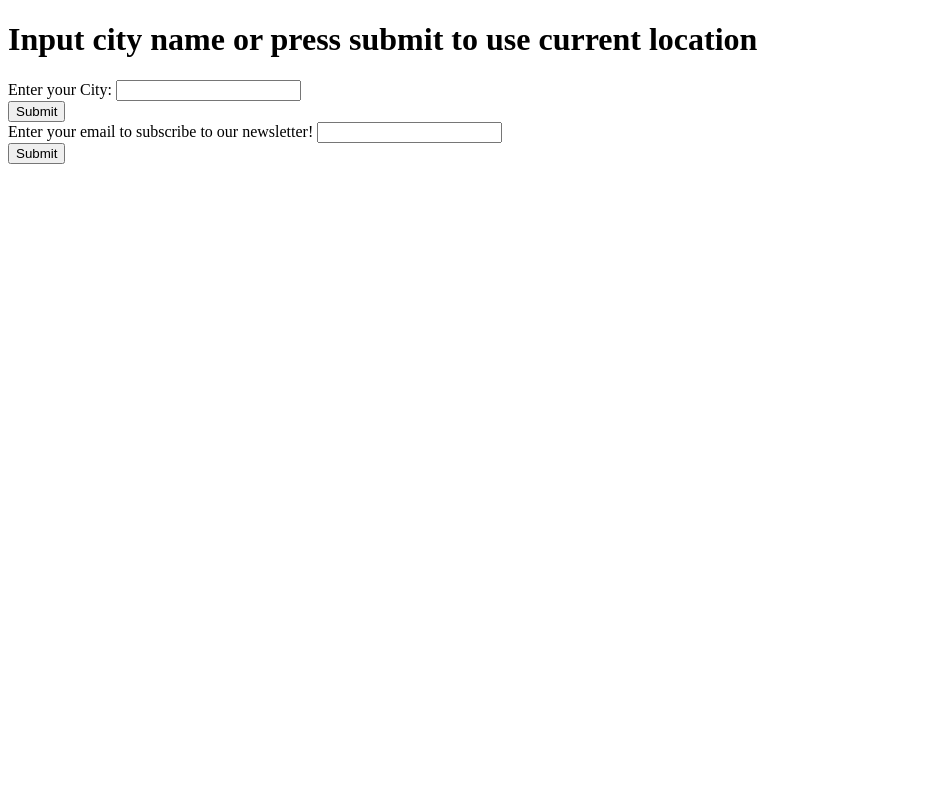
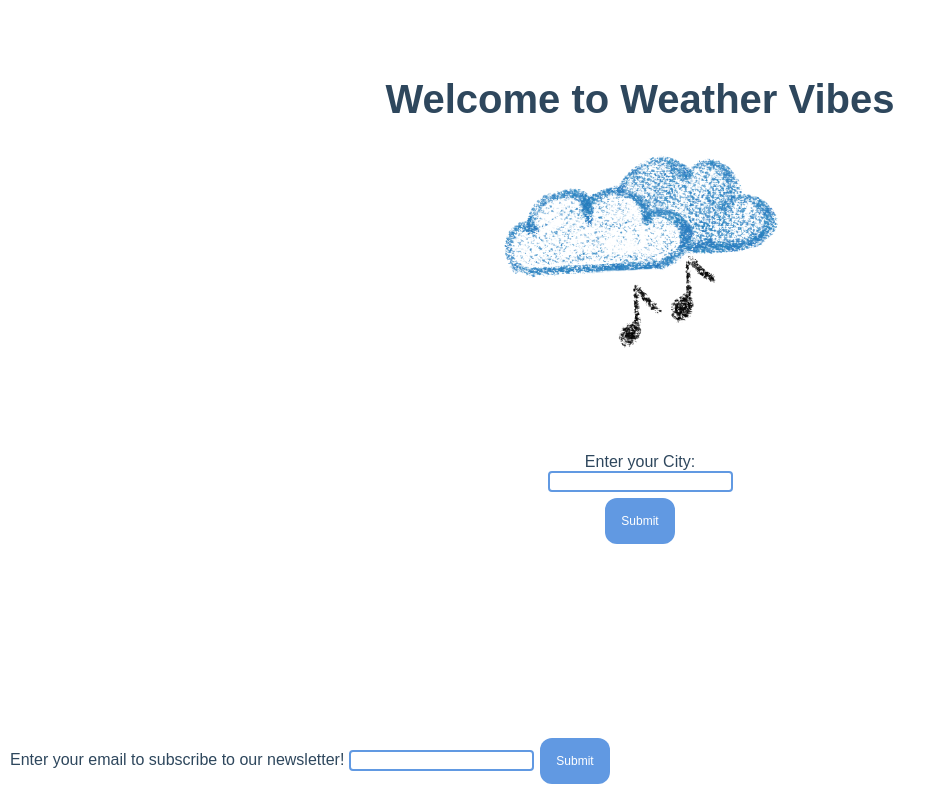
Before and after one commit to mysticfiretail/CS411, a Flask app: page /5000/ in a window 1280 px wide. Shown: the whole page, without its empty margins (0-948 px from the left). Run offline with Flask 3, Linux system fonts and the light colour scheme.

Commit message:
Added images, spotify embed, made pretty!

```diff
--- a/app.py
+++ b/app.py
@@ -33,66 +33,6 @@ mysql.init_app(app)
 
 conn = mysql.connect()
 cursor = conn.cursor()
-
-#conn = mysql.connect()
-#cursor = conn.cursor()
-#cursor.execute("SELECT email from Users")
-#users = cursor.fetchall()
-# connect to the GeoNames SQLite database
-# configure the database path
-'''
-DATABASE = 'geonames.db'
-
-def get_db():
-    db = getattr(g, '_database', None)
-    if db is None:
-        db = g._database = sqlite3.connect(DATABASE)
-        db.row_factory = sqlite3.Row
-    return db
-
-@app.teardown_appcontext
-def close_db(error):
-    db = getattr(g, '_database', None)
-    if db is not None:
-        db.close()
-
-@app.route('/')
-def index():
-    # retrieve a list of all countries from the database
-    cursor = get_db().cursor()
-    cursor.execute("SELECT DISTINCT country_name FROM geonames ORDER BY country_name")
-    countries = cursor.fetchall()
-
-    return render_template('index.html', countries=countries)
-
-@app.route('/getCities', methods=['POST'])
-def getCities():
-    # retrieve the selected country from the request data
-    country = request.form['country']
-
-    # retrieve a list of all cities in the selected country
-    cursor = get_db().cursor()
-    cursor.execute("SELECT city_name, latitude, longitude FROM geonames WHERE country_name=?", (country,))
-    cities = cursor.fetchall()
-
-    # return the list of cities as a JSON response
-    return {'cities': cities}
-#@app.route('/getLocation', methods=['POST'])
-#def getLocation():
-    # get user's IP address
-    #ip = request.remote_addr
-
-    # call an external API to get the user's location from their IP address
-    #response = requests.get('http://ip-api.com/json/'+ip)
-    #data = response.json()
-
-    # extract latitude and longitude from the response
-    #lat = data['lat']
-   # lon = data['lon']
-
-    # return the location data as a string
-    #return json.dumps(str(lat) + ',' + str(lon), indent=4, sort_keys=True)
-'''
 today = date.today()
 
 d1 = today.strftime("%m-%d")
@@ -105,40 +45,30 @@ seed_track_bank = {  #list of seed-songs with spotify song ID's
     "drizzle": ["6iCJCZqDJjmBxt07Oid6FI","7eqoqGkKwgOaWNNHx90uEZ","4U45aEWtQhrm8A5mxPaFZ7","75TDPu9k7Yv3IovdYaNCwk"], #buttercup
     "rain": ["72Q3BQhu0w6A81ouAUp7UL","2GiJYvgVaD2HtM8GqD9EgQ","4s6LhHAV5SEsOV0lC2tjvJ","77KnJc8o5G1eKVwX5ywMeZ" ],#rain in june
     "snow": ["6iCJCZqDJjmBxt07Oid6FI","2QjOHCTQ1Jl3zawyYOpxh6","7F5oktn5YOsR9eR5YsFtqb","5uPpzqixdzAMXprr4P5aT5"], #all i want for chistmas
-    "thunderstrom": ["73CMRj62VK8nUS4ezD2wvi", "1eyzqe2QqGZUmfcPZtrIyt", "0hNhlwnzMLzZSlKGDCuHOo","0qUcpOOna3kkrwfqky85e1"] #set fire to the rain
+    "thunderstorm": ["73CMRj62VK8nUS4ezD2wvi", "1eyzqe2QqGZUmfcPZtrIyt", "0hNhlwnzMLzZSlKGDCuHOo","0qUcpOOna3kkrwfqky85e1"] #set fire to the rain
     }
 
 @app.route('/weather', methods=['POST'])
-def get_tem(unit = 'fahrenheit'): #use boston location by default
-    #la = request.form.get('latitude')
-    #lo = request.form.get('longtitude')
-
-    #url = f"https://api.open-meteo.com/v1/forecast?latitude={la}&longitude={lo}&hourly=temperature_2m&temperature_unit={unit}"
-    #api call:
-    #response = requests.get(url)
-    #retrieve the daily temperature forecast from the JSON response using dictionary indexing, and print it to the console
-    #if response.status_code == 200:
-        #data = response.json()
-        #parsed = json.load(response.text)
-        #pretty_json = json.dumps(response.json()['hourly']['temperature_2m'], indent=4, sort_keys=True)
-        #hourly_data = data['hourly']['temperature_2m']
-        #return pretty_json
-    #else:
-        #print(f"Error: {response.status_code}")
+def get_tem(unit = 'fahrenheit'):
     cityName = request.form.get('city')
     if cityName != "":
         lat,long = get_lat_long(cityName)
     else:
-        lat,long = get_current_location()
+        lat,long,cityName = get_current_location()
     wc,wcNum = get_wc(lat,long)
     if wc is not None:
         m = json.dumps(wc, indent=4, sort_keys=True)
         print(lat,long)
         translation = []
+        imagelinks = []
         for p in range (len(wcNum)):
-           translation.append(get_wc_music(p))
-        create_playlist(translation)
-        return m
+           string,link = get_wc_music(wcNum[p])
+           translation.append(string)
+           imagelinks.append(link)
+        dump, playlist_uri,playlist_id = create_playlist(translation,cityName)
+        print(imagelinks)
+        print(playlist_id)
+        return render_template("weather.html",city=cityName, images = imagelinks, uri = playlist_uri, id = playlist_id)
     else:
         return json.dumps("Oops, some errors occured", indent=4, sort_keys=False)
 
@@ -159,32 +89,35 @@ def get_current_location():
     payload = {'key': 'AC734C7771F717B36767BB165121F669', 'ip': requests.get('https://api.ipify.org').text, 'format': 'json'}
     api_result = requests.get('https://api.ip2location.io/', params=payload)
     json_result = api_result.json()
+    city = json_result['city_name']
     latitude = json_result['latitude']
     longitude = json_result['longitude']
-    return latitude, longitude
+    print(longitude, latitude, city)
+    return latitude, longitude, city
+
 
 def get_wc_music(wcNum):
     match wcNum:
         case 1 | 0:
-            return ("sunny")
+            return ("sunny", 'images/Untitled_Artwork-1.png')
 
         case 2|3|45|48:
-            return("overcast")
+            return("overcast", 'images/Untitled_Artwork-3.png')
 
         case wcNum if 51 <= wcNum <=  57:
-            return("drizzle")
+            return("drizzle", 'images/Untitled_Artwork-5.png')
 
         case wcNum if (61 <= wcNum <=  67) |  (81 <= wcNum <=  86):
-            return("rain")
+            return("rain", 'images/Untitled_Artwork-6.png')
 
-        case  wcNum if (71 <= wcNum <=  77)|85|86:
-            return("snow")
+        case  wcNum if (71 <= wcNum <=  77)|wcNum==85|wcNum==86:
+            return("snow", 'images/Untitled_Artwork-4.png')
 
         case wcNum if (95 <= wcNum <=  99):
-            return("thunderstorm")
+            return("thunderstorm", 'images/Untitled_Artwork-7.png')
 
         case _:
-            return("sunny")
+            return("sunny", 'images/Untitled_Artwork-1.png')
 
 def get_song_recommendations(access_token, seed_tracks, limit=2):
     seed_tracks = ','.join(seed_tracks)
@@ -227,7 +160,6 @@ def logout():
 
 
 client_id = '961732832e4d40fb8d0f05531a1dbaf9'
-#redirect_uri = 'http://localhost/5000/'
 CLIENT_SIDE_URL = "http://127.0.0.1"
 PORT = 5000
 REDIRECT_URI = "{}:{}/callback/".format(CLIENT_SIDE_URL, PORT)
@@ -348,35 +280,18 @@ def get_profile(access_token):
     profile_data = json.loads(profile_response.text)
     return profile_data
 
-'''
-@app.route('/profile')
-def profile():
-    with open('access_token.txt', 'r') as f:
-        access_token = f.read()
 
-    profile_data = get_profile(access_token)
-    return json.dumps(profile_data, indent=2) #render_template("hello.html")  ############### problem area
-
-def get_profile(access_token):
-    url = 'https://api.spotify.com/v1/me'
-    headers = {
-        'Authorization': f'Bearer {access_token}'
-    }
-
-    response = requests.get(url, headers=headers)
-    data = response.json()
-
-    return data#render_template('hello.html')
-'''
 @app.route('/create_playlist', methods=['POST'])
-def create_playlist(weather_codes):
-    name = "5 Day forecast " + d1
+def create_playlist(weather_codes, city):
+    name = city+ " Forecast " + d1
     public = 'true'
     with open('access_token.txt', 'r') as f:
         access_token = f.read()
 
     playlist = create_spotify_playlist(access_token, name, public)
     playlist_id = playlist["id"]
+    play_list_uri = playlist["uri"]
+    print(play_list_uri)
 
     for weather_code in weather_codes:
         seed_track = random.choice(tuple(seed_track_bank[weather_code]))
@@ -384,7 +299,7 @@ def create_playlist(weather_codes):
         track_ids = [song['id'] for song in recommended_songs]
         add_tracks_to_playlist(access_token, playlist_id, track_ids)
 
-    return json.dumps(playlist, indent=2)
+    return json.dumps(playlist, indent=2),play_list_uri,playlist_id
 
 def create_spotify_playlist(access_token, name, public):
     #me_data = get_profile(access_token)
--- a/get_current_loc.py
+++ b/get_current_loc.py
@@ -8,3 +8,5 @@ def get_current_location():
     latitude = json_result['latitude']
     longitude = json_result['longitude']
     return latitude, longitude, city
+
+print(get_current_location())
--- a/schema.sql
+++ b/schema.sql
@@ -11,4 +11,4 @@ CREATE TABLE Users (
 
 
 INSERT INTO Users (email) VALUES ('test@bu.edu');
-INSERT INTO Users (email) VALUES ('test1@bu.edu');
+INSERT INTO Users (emailUsersUsersUsersUsers) VALUES ('test1@bu.edu');
--- a/templates/hello.html
+++ b/templates/hello.html
@@ -1,37 +1,93 @@
 <!doctype html>
 
+<style>
 
-<!--<form method="post" action="/weather">
-  <label for="longtitude">Enter your longtitude:</label>
-  <input type="longtitude" name="longtitude" /><br />
-  <label for="latitude">Enter your latitude:</label>
-  <input type="latitude" name="latitude" /><br />
-  <input type="submit" />
-</form>
+h1 {
+  font-size: 40px;
+}
 
-<br><br><br>
+input[type=submit]{
+  background-color: #6199e2;
+  border: none;
+  color: white;
+  padding: 16px;
+  text-decoration: none;
+  display: inline-block;
+  margin: 6px 2px;
+  cursor: pointer;
+  font-size: 12px;
+  border-radius: 12px;
+}
 
--->
+body{
+  margin:0 auto;
+  width:80%;
+  padding: 50px;
+  font-family: 'Lexend Deca', sans-serif;
+  color: #2E475D;
+  text-align: center;
+}
 
+.weatherSubmission{
+  margin: auto;
+  width: 640px;
+  padding: 50px;
+  font-size: 18px;
+  font-family: 'Lexend Deca', sans-serif;
+  color: #2E475D;
+}
 
-<h1>Input city name or press submit to use current location</h1>
+input[type=city],[type=email] {
+  border: 2px solid #6199e2;
+  border-radius: 4px;
+}
+
+input:hover {
+    box-shadow: inset 0 0 100px 100px rgba(255, 255, 255, 0.3);
+}
+
+.Header{
+align-items: center;
+}
+
+.newsletter{
+  position: fixed;
+  bottom: 0;
+  left: 0;
+  width: 100%;
+  text-align: left;
+  padding: 10px;
+}
+
+</style>
+
+<head>
+  <meta name="viewport" content="width=device-width, initial-scale=1.0">
+</head>
+
+<div class="Header">
+  <h1>Welcome to Weather Vibes</h1>
+<img src="{{url_for('static', filename='images/Untitled_Artwork-2.png')}}" alt="WeatherVibes Logo" style="  width: 300px; height: auto;">
+</div>
 
 
 <body>
 
+  <div class="weatherSubmission"></div>
   <form method="post" action="/weather">
-    <label for="longtitude">Enter your City:</label>
+    <label for="city">Enter your City:</label><br>
     <input type="city" name="city" /><br />
     <input type="submit" />
   </form>
 
-  <body>
+<div class="newsletter">
+  <form method="post" action="/newsletter">
+    <label for="email">Enter your email to subscribe to our newsletter!</label>
+    <input type="email" name="email" />
+    <input type="submit" />
+  </form>
+</div>
 
-    <form method="post" action="/newsletter">
-      <label for="email">Enter your email to subscribe to our newsletter!</label>
-      <input type="email" name="email" /><br />
-      <input type="submit" />
-    </form>
 
 
 </body>
```
Also changed, not shown: access_token.txt (+1 -1 lines), code_verifier.txt (+1 -1 lines), templates/upload.html (deleted, +0 -16 lines), templates/weather.html (added, +157 -0 lines), static/images/Untitled_Artwork-1.png (added), static/images/Untitled_Artwork-2.png (added), static/images/Untitled_Artwork-3.png (added), static/images/Untitled_Artwork-4.png (added), static/images/Untitled_Artwork-5.png (added), static/images/Untitled_Artwork-6.png (added), static/images/Untitled_Artwork-7.png (added), 4 other files.
